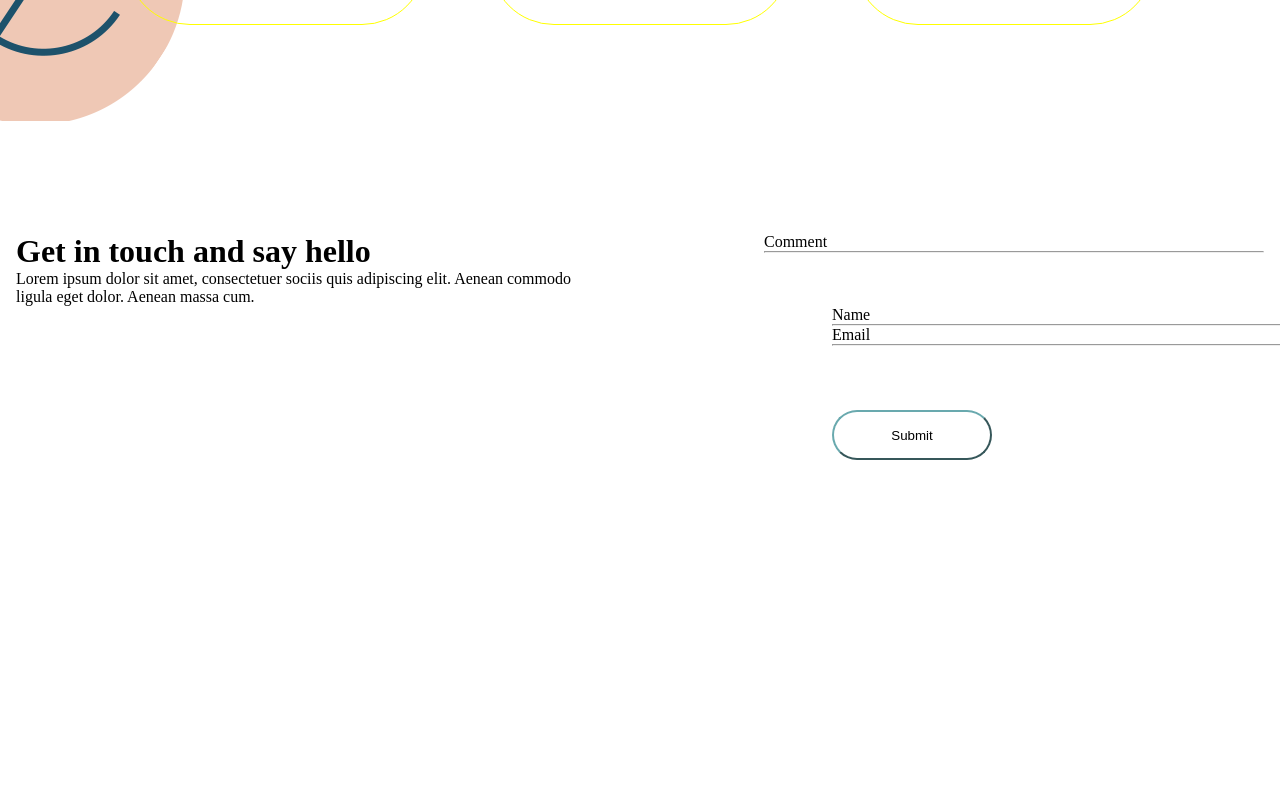
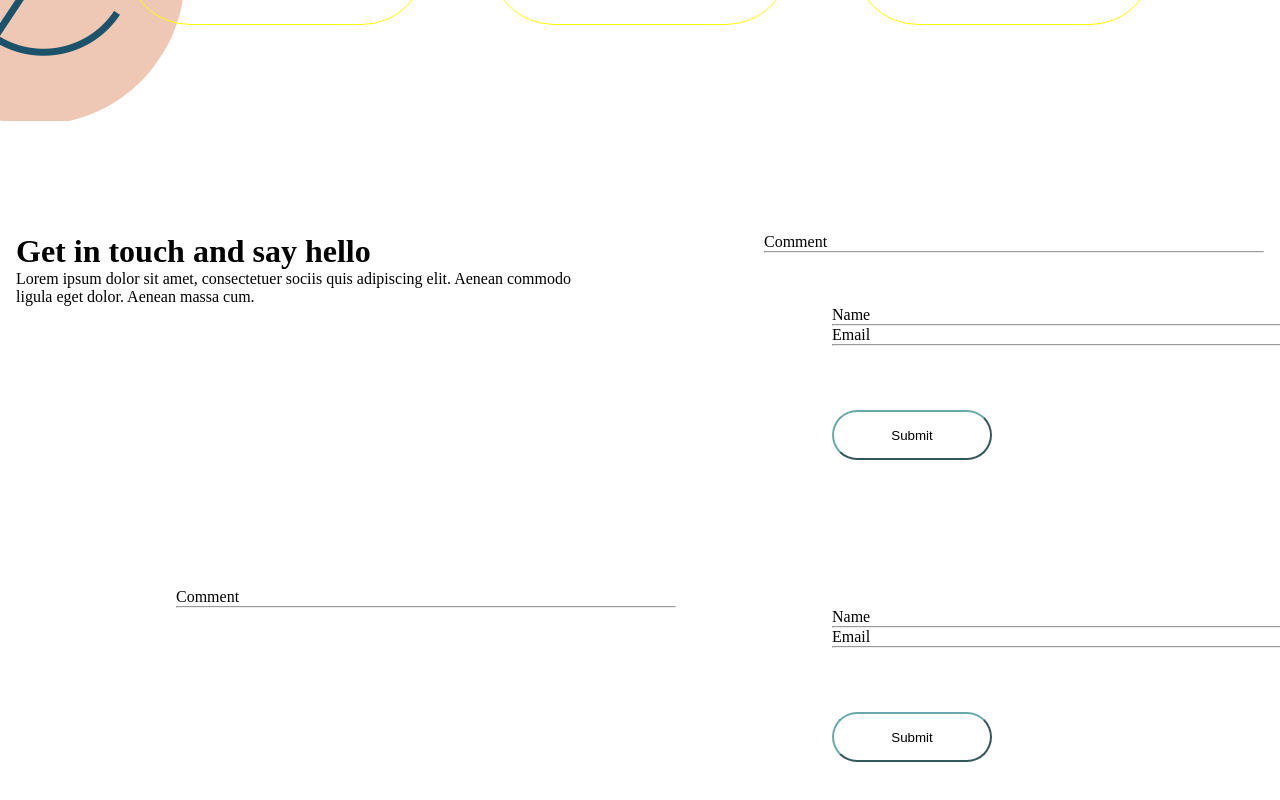
Before and after one commit to VincenzoMinardi/proj-html-vuejs, a Vue app: page / in a window 1280 px wide. Shown: the part 5162-5962 px from the top of the page. Before the commit the page ends 5670 px from the top, so only its background shows below. Built offline with nearby package versions, Linux system fonts and the light colour scheme.

Commit message:
add: fine footer

```diff
--- a/src/store.js
+++ b/src/store.js
@@ -43,5 +43,11 @@ export const store = reactive({
       paragraf:
         " Lorem ipsum dolor sit amet, consectetuer sociis quis adipiscing elit. Aenean commodo ligula eget dolor. Aenean massa cum.",
     },
+
+    {
+      twoTitle: "Bryson",
+      twoParagraf:
+        "Sometimes doing something seemingly demanding turns out to be fun. Here's the proof-Bryson. Your brand new portfolio",
+    },
   ],
 });
```
